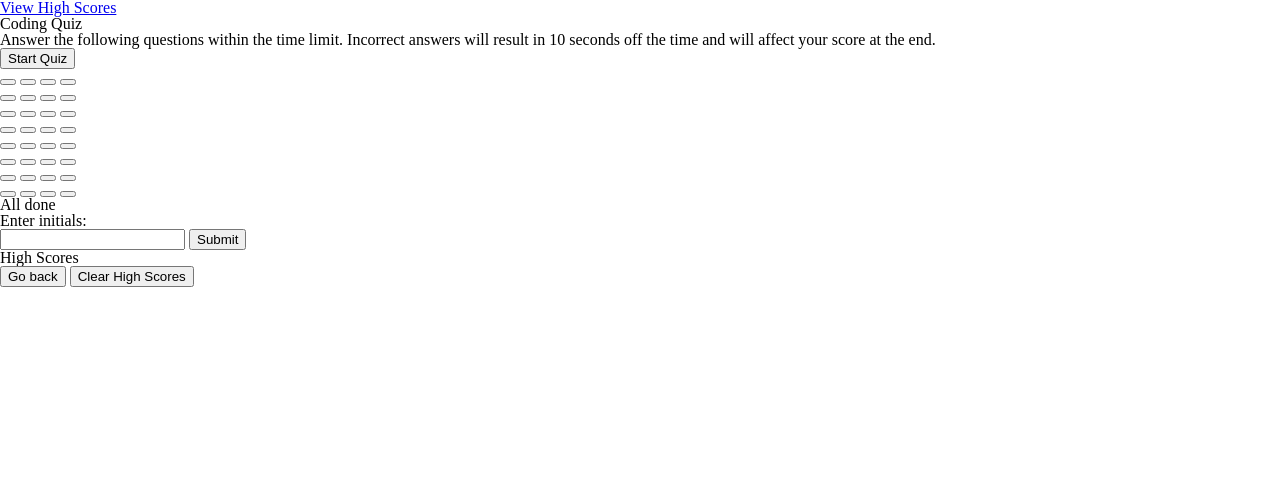
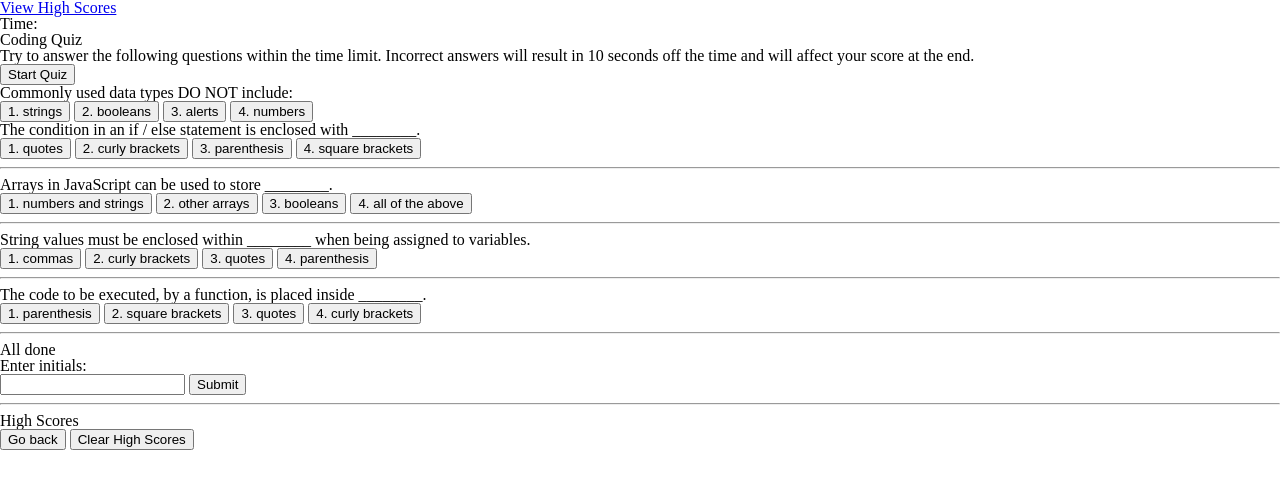
Before and after one commit to JenniferKiesler/code-quiz, a plain HTML site: page index.html in a window 1280 px wide. Drawn offline with Linux system fonts and the light colour scheme.

Commit message:
adds questions and options to the question sections

```diff
--- a/index.html
+++ b/index.html
@@ -11,78 +11,67 @@
 <body>
     <header>
         <a id="scores" href="#high-scores">View High Scores</a>
-        <p id="time"></p> <!--use some other tag?-->
+        <p id="time">Time: <span id="seconds"></span></p> <!--use some other tag?-->
     </header>
     <main>
         <section id="begin">
             <h1>Coding Quiz</h1>
-            <p>Answer the following questions within the time limit. Incorrect answers will result in 10 seconds off the time and will affect your score at the end.</p>
+            <p>Try to answer the following questions within the time limit. Incorrect answers will result in 10 seconds off the time and will affect your score at the end.</p>
             <button id="start">Start Quiz</button>
         </section>
-        <section data-question="1" data-state="hidden">
-            <h2></h2>
-            <button class="one"></button>
-            <button class="one"></button>
-            <button class="one"></button>
-            <button class="one"></button>
+        <section id="question1" data-state="hidden">
+            <h2>Commonly used data types DO NOT include:</h2>
+            <button class="one">1. strings</button>
+            <button class="one">2. booleans</button>
+            <button class="one">3. alerts</button>
+            <button class="one">4. numbers</button>
         </section>
-        <section data-question="2" data-state="hidden">
-            <h2></h2>
-            <button class="two"></button>
-            <button class="two"></button>
-            <button class="two"></button>
-            <button class="two"></button>
+        <section id="question2" data-state="hidden">
+            <h2>The condition in an if / else statement is enclosed with ________.</h2>
+            <button class="two">1. quotes</button>
+            <button class="two">2. curly brackets</button>
+            <button class="two">3. parenthesis</button>
+            <button class="two">4. square brackets</button>
+            <hr/>
+            <h3 class="result"></h3>
         </section>
-        <section data-question="3" data-state="hidden">
-            <h2></h2>
-            <button class="three"></button>
-            <button class="three"></button>
-            <button class="three"></button>
-            <button class="three"></button>
+        <section id="question3" data-state="hidden">
+            <h2>Arrays in JavaScript can be used to store ________.</h2>
+            <button class="three">1. numbers and strings</button>
+            <button class="three">2. other arrays</button>
+            <button class="three">3. booleans</button>
+            <button class="three">4. all of the above</button>
+            <hr/>
+            <h3 class="result"></h3>
         </section>
-        <section data-question="4" data-state="hidden">
-            <h2></h2>
-            <button class="four"></button>
-            <button class="four"></button>
-            <button class="four"></button>
-            <button class="four"></button>
+        <section id="question4" data-state="hidden">
+            <h2>String values must be enclosed within ________ when being assigned to variables.</h2>
+            <button class="four">1. commas</button>
+            <button class="four">2. curly brackets</button>
+            <button class="four">3. quotes</button>
+            <button class="four">4. parenthesis</button>
+            <hr/>
+            <h3 class="result"></h3>
         </section>
-        <section data-question="5" data-state="hidden">
-            <h2></h2>
-            <button class="five"></button>
-            <button class="five"></button>
-            <button class="five"></button>
-            <button class="five"></button>
-        </section>
-        <section data-question="6" data-state="hidden">
-            <h2></h2>
-            <button class="six"></button>
-            <button class="six"></button>
-            <button class="six"></button>
-            <button class="six"></button>
-        </section>
-        <section data-question="7" data-state="hidden">
-            <h2></h2>
-            <button class="seven"></button>
-            <button class="seven"></button>
-            <button class="seven"></button>
-            <button class="seven"></button>
-        </section>
-        <section data-question="8" data-state="hidden">
-            <h2></h2>
-            <button class="eight"></button>
-            <button class="eight"></button>
-            <button class="eight"></button>
-            <button class="eight"></button>
+        <section id="question5" data-state="hidden">
+            <h2>The code to be executed, by a function, is placed inside ________.</h2>
+            <button class="five">1. parenthesis</button>
+            <button class="five">2. square brackets</button>
+            <button class="five">3. quotes</button>
+            <button class="five">4. curly brackets</button>
+            <hr/>
+            <h3 class="result"></h3>
         </section>
         <section id="results" data-state="hidden">
             <h2>All done</h2>
             <p id="score"></p>
             <form>
                 <p>Enter initials: </p>
-                <input type="textarea"/>
+                <input type="textarea">
                 <input type="submit">
             </form>
+            <hr/>
+            <h3 class="result"></h3>
         </section>
         <section id="high-scores" data-state="hidden">
             <h2>High Scores</h2>
```
